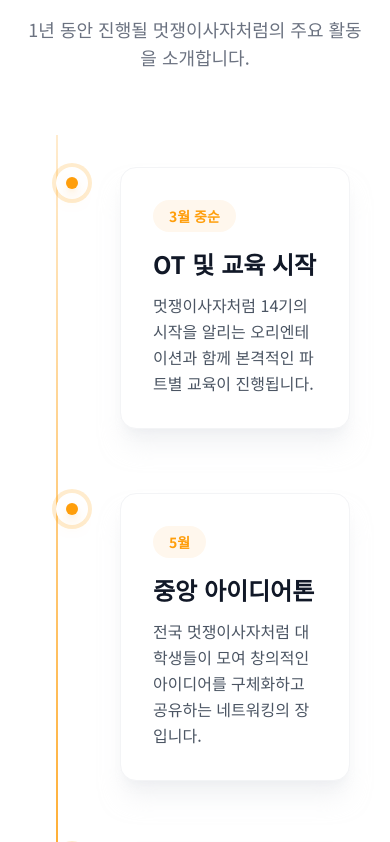
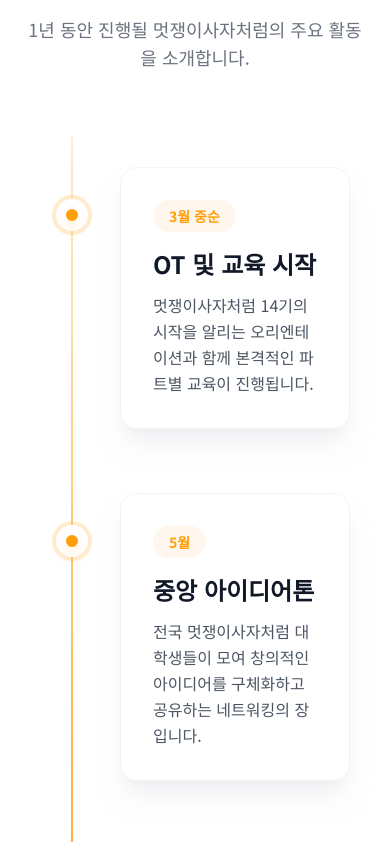
Before and after one commit to likelion-cnu-14th/recruit, a Next.js app: page / in a window 390 px wide. Shown: the part 5802-6644 px from the top of the page. Built offline with nearby package versions, Linux system fonts and the light colour scheme.

Commit message:
fix: 로드맵 부분 모바일 레이아웃 오류 수정

```diff
--- a/src/components/ActivityTimeline.tsx
+++ b/src/components/ActivityTimeline.tsx
@@ -35,13 +35,13 @@ export default function ActivityTimeline() {
 
       <div className="relative mx-auto max-w-4xl px-4 py-8">
         {/* Vertical Line */}
-        <div className="absolute left-8 top-0 h-full w-0.5 bg-gradient-to-b from-primary/20 via-primary to-primary/20 md:left-1/2 md:-translate-x-1/2"></div>
+        <div className="absolute left-12 top-0 h-full w-0.5 -translate-x-1/2 bg-gradient-to-b from-primary/20 via-primary to-primary/20 md:left-1/2"></div>
 
         {activities.map((item, index) => (
           <div key={index} className={`relative mb-16 flex flex-col md:flex-row md:items-center ${index % 2 === 0 ? 'md:flex-row-reverse' : ''}`}>
 
             {/* Timeline Dot */}
-            <div className="absolute left-8 top-0 z-10 flex h-8 w-8 -translate-x-1/2 items-center justify-center rounded-full bg-white ring-4 ring-primary/20 md:left-1/2">
+            <div className="absolute left-8 top-8 z-10 flex h-8 w-8 -translate-x-1/2 items-center justify-center rounded-full bg-white ring-4 ring-primary/20 md:left-1/2">
                <div className="h-3 w-3 rounded-full bg-primary shadow-lg shadow-primary/50"></div>
             </div>
 
```
